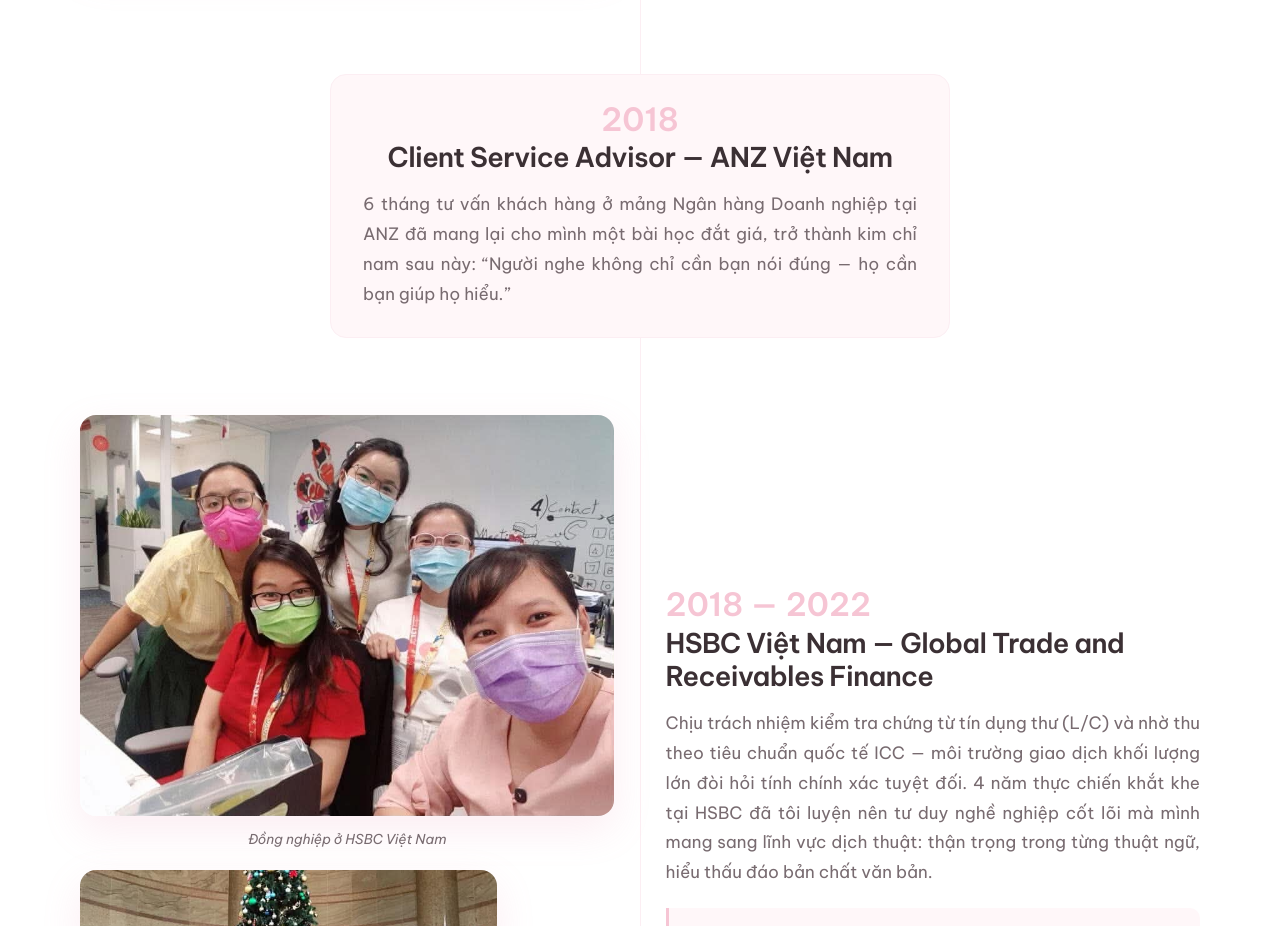
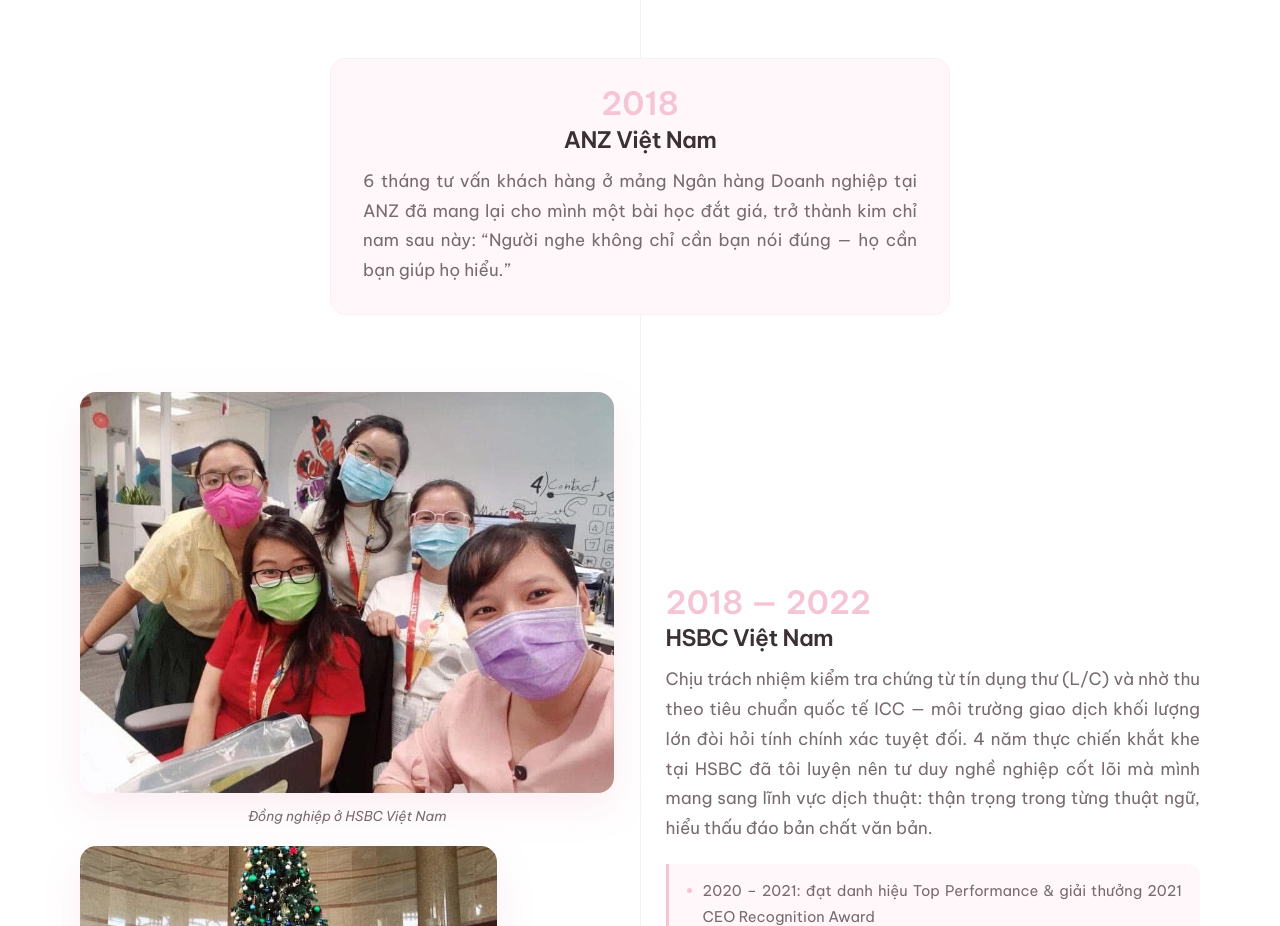
Before and after one commit to nguyetque3005/nguyetque3005.github.io, a plain HTML site: page index.html in a window 1280 px wide. Shown: the part 3463-4389 px from the top of the page. Drawn offline with Linux system fonts and the light colour scheme.

Commit message:
Cập nhật website — 02/09/2026 23:23

```diff
--- a/index.html
+++ b/index.html
@@ -131,7 +131,7 @@
         <article class="chapter is-left no-photo reveal">
           <div class="chapter-text">
             <p class="chapter-year">2018</p>
-            <h3 class="chapter-title">Client Service Advisor — ANZ Việt Nam</h3>
+            <h3 class="chapter-title">ANZ Việt Nam</h3>
             <div class="chapter-body">
               <p>6 tháng tư vấn khách hàng ở mảng Ngân hàng Doanh nghiệp tại ANZ đã mang lại cho mình một bài học đắt giá, trở thành kim chỉ nam sau này: “Người nghe không chỉ cần bạn nói đúng — họ cần bạn giúp họ hiểu.”</p>
             </div>
@@ -142,7 +142,7 @@
         <article class="chapter is-right has-photo reveal">
           <div class="chapter-text">
             <p class="chapter-year">2018 — 2022</p>
-            <h3 class="chapter-title">HSBC Việt Nam — Global Trade and Receivables Finance</h3>
+            <h3 class="chapter-title">HSBC Việt Nam</h3>
             <div class="chapter-body">
               <p>Chịu trách nhiệm kiểm tra chứng từ tín dụng thư (L/C) và nhờ thu theo tiêu chuẩn quốc tế ICC — môi trường giao dịch khối lượng lớn đòi hỏi tính chính xác tuyệt đối. 4 năm thực chiến khắt khe tại HSBC đã tôi luyện nên tư duy nghề nghiệp cốt lõi mà mình mang sang lĩnh vực dịch thuật: thận trọng trong từng thuật ngữ, hiểu thấu đáo bản chất văn bản.</p>
             </div>
--- a/style.css
+++ b/style.css
@@ -48,6 +48,9 @@ html {
 
 body {
   margin: 0;
+  /* Không tách đôi từ tiếng Hàn giữa chừng, ví dụ 국제언어대학원대학교 */
+  word-break: keep-all;
+  overflow-wrap: anywhere;
   font-family: var(--font-body);
   font-size: 17px;
   line-height: 1.75;
@@ -82,15 +85,15 @@ h3 {
 }
 
 h1 {
-  font-size: clamp(2rem, 5.2vw, 3.2rem);
+  font-size: clamp(1.72rem, 4.2vw, 2.5rem);
 }
 
 h2 {
-  font-size: clamp(1.65rem, 3.6vw, 2.4rem);
+  font-size: clamp(1.4rem, 2.9vw, 1.95rem);
 }
 
 h3 {
-  font-size: clamp(1.2rem, 2.2vw, 1.5rem);
+  font-size: clamp(1.08rem, 1.9vw, 1.32rem);
 }
 
 p {
@@ -395,7 +398,7 @@ p {
 
 .letter-quote {
   font-family: var(--font-display);
-  font-size: clamp(1.45rem, 3.2vw, 2.05rem);
+  font-size: clamp(1.3rem, 2.8vw, 1.8rem);
   font-weight: 600;
   line-height: 1.36;
   letter-spacing: -0.022em;
@@ -505,7 +508,7 @@ p {
 }
 
 .chapter-title {
-  font-size: clamp(1.25rem, 2.4vw, 1.7rem);
+  font-size: clamp(1.12rem, 2vw, 1.42rem);
   margin-bottom: 0.6em;
 }
 
```
